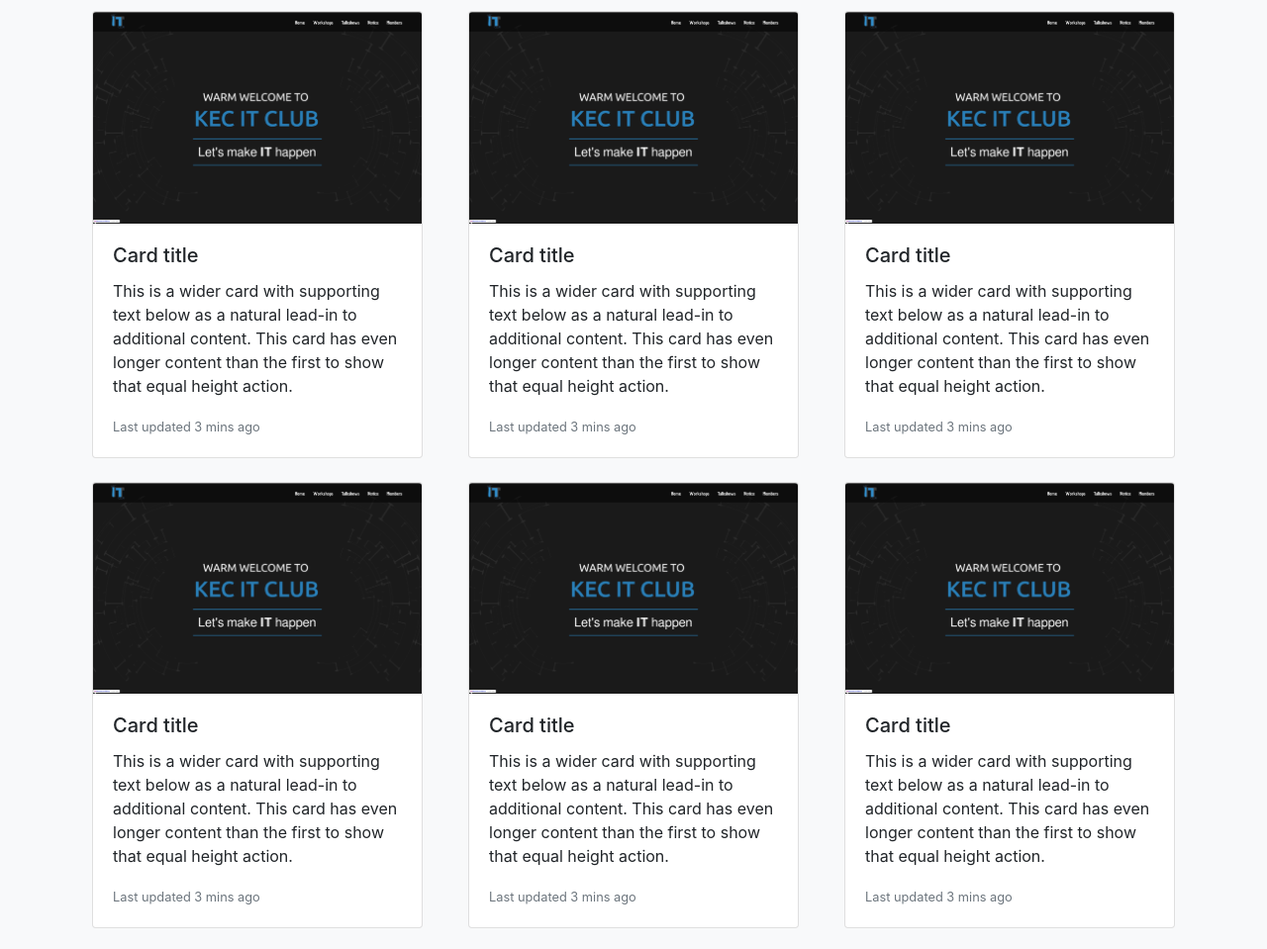
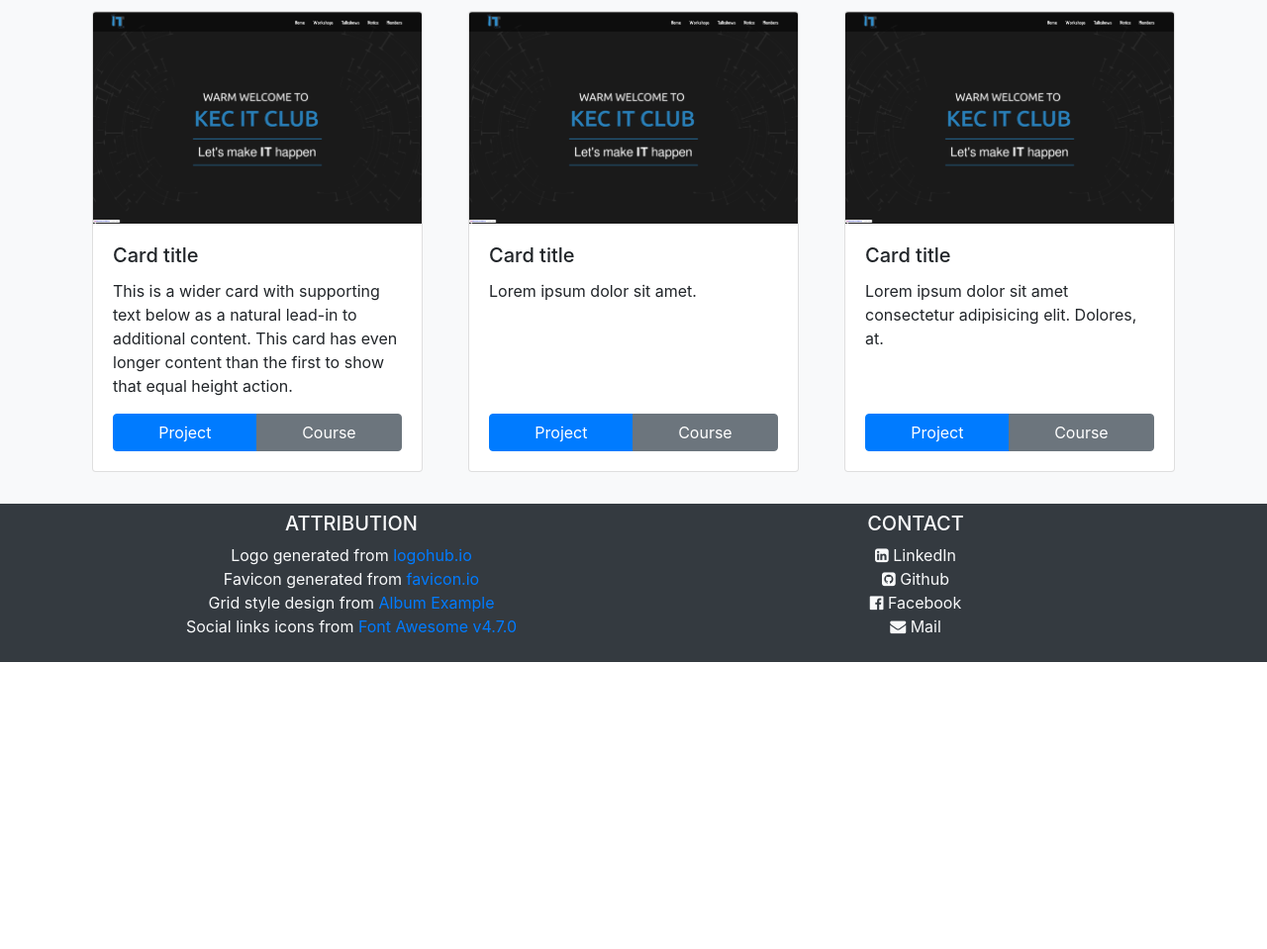
Before and after one commit to OjeshManandhar/Web-designing-practice, a plain HTML site: page home/html/index.html in a window 1280 px wide. Shown: the part 361-1320 px from the top of the page at 99% size. After the commit the page ends 1030 px from the top, so only its background shows below. Drawn offline with nearby package versions, Linux system fonts and the light colour scheme.

Commit message:
Add card buttons

```diff
--- a/home/html/index.html
+++ b/home/html/index.html
@@ -3,7 +3,7 @@
   <head>
     <meta charset="UTF-8" />
     <meta
-      name="viewport"
+      name="Projectport"
       content="width=device-width, initial-scale=1, shrink-to-fit=no, minimum-scale=1"
     />
     <title>Web Development Practice</title>
@@ -59,152 +59,82 @@
       </div>
     </header>
 
-    <!-- <div class="card">
-      <img
-        src="./../images/clubSite-ss.png"
-        class="card-img-top"
-        alt="Screenshot"
-      />
-      <div class="card-body">
-        <h5 class="card-title">Card title</h5>
-        <p class="card-text">
-          This is a wider card with supporting text below as a natural
-          lead-in to additional content. This card has even longer content
-          than the first to show that equal height action.
-        </p>
-        <p class="card-text">
-          <small class="text-muted">Last updated 3 mins ago</small>
-        </p>
-      </div>
-    </div> -->
-
     <main class="projects container-fluid bg-light py-3" role="main">
       <div class="wrapper container">
         <!-- <div class="long-div"></div> -->
 
-        <div class="row justify-content-around">
-          <div class="col-sm-8 col-md-6 col-lg-4">
+        <div class="row">
+          <div class="col-sm-8 col-md-6 col-lg-4 d-flex align-items-stretch">
             <div class="card m-2 mb-3">
               <img
                 src="./../images/clubSite-ss.png"
                 class="card-img-top"
                 alt="Screenshot"
               />
-              <div class="card-body">
+              <div class="card-body d-flex flex-column">
                 <h5 class="card-title">Card title</h5>
                 <p class="card-text">
                   This is a wider card with supporting text below as a natural
                   lead-in to additional content. This card has even longer
                   content than the first to show that equal height action.
                 </p>
-                <p class="card-text">
-                  <small class="text-muted">Last updated 3 mins ago</small>
-                </p>
+                <div
+                  class="btn-group mt-auto"
+                  role="group"
+                  aria-label="Basic example"
+                >
+                  <a href="#" class="btn btn-primary">Project</a>
+                  <a href="#" class="btn btn-secondary">Course</a>
+                </div>
               </div>
             </div>
           </div>
 
-          <div class="col-sm-8 col-md-6 col-lg-4">
+          <div class="col-sm-8 col-md-6 col-lg-4 d-flex align-items-stretch">
             <div class="card m-2 mb-3">
               <img
                 src="./../images/clubSite-ss.png"
                 class="card-img-top"
                 alt="Screenshot"
               />
-              <div class="card-body">
+              <div class="card-body d-flex flex-column">
                 <h5 class="card-title">Card title</h5>
                 <p class="card-text">
-                  This is a wider card with supporting text below as a natural
-                  lead-in to additional content. This card has even longer
-                  content than the first to show that equal height action.
+                  Lorem ipsum dolor sit amet.
                 </p>
-                <p class="card-text">
-                  <small class="text-muted">Last updated 3 mins ago</small>
-                </p>
+                <div
+                  class="btn-group mt-auto"
+                  role="group"
+                  aria-label="Basic example"
+                >
+                  <a href="#" class="btn btn-primary">Project</a>
+                  <a href="#" class="btn btn-secondary">Course</a>
+                </div>
               </div>
             </div>
           </div>
 
-          <div class="col-sm-8 col-md-6 col-lg-4">
+          <div class="col-sm-8 col-md-6 col-lg-4 d-flex align-items-stretch">
             <div class="card m-2 mb-3">
               <img
                 src="./../images/clubSite-ss.png"
                 class="card-img-top"
                 alt="Screenshot"
               />
-              <div class="card-body">
+              <div class="card-body d-flex flex-column">
                 <h5 class="card-title">Card title</h5>
                 <p class="card-text">
-                  This is a wider card with supporting text below as a natural
-                  lead-in to additional content. This card has even longer
-                  content than the first to show that equal height action.
+                  Lorem ipsum dolor sit amet consectetur adipisicing elit.
+                  Dolores, at.
                 </p>
-                <p class="card-text">
-                  <small class="text-muted">Last updated 3 mins ago</small>
-                </p>
-              </div>
-            </div>
-          </div>
-
-          <div class="col-sm-8 col-md-6 col-lg-4">
-            <div class="card m-2 mb-3">
-              <img
-                src="./../images/clubSite-ss.png"
-                class="card-img-top"
-                alt="Screenshot"
-              />
-              <div class="card-body">
-                <h5 class="card-title">Card title</h5>
-                <p class="card-text">
-                  This is a wider card with supporting text below as a natural
-                  lead-in to additional content. This card has even longer
-                  content than the first to show that equal height action.
-                </p>
-                <p class="card-text">
-                  <small class="text-muted">Last updated 3 mins ago</small>
-                </p>
-              </div>
-            </div>
-          </div>
-
-          <div class="col-sm-8 col-md-6 col-lg-4">
-            <div class="card m-2 mb-3">
-              <img
-                src="./../images/clubSite-ss.png"
-                class="card-img-top"
-                alt="Screenshot"
-              />
-              <div class="card-body">
-                <h5 class="card-title">Card title</h5>
-                <p class="card-text">
-                  This is a wider card with supporting text below as a natural
-                  lead-in to additional content. This card has even longer
-                  content than the first to show that equal height action.
-                </p>
-                <p class="card-text">
-                  <small class="text-muted">Last updated 3 mins ago</small>
-                </p>
-              </div>
-            </div>
-          </div>
-
-          <div class="col-sm-8 col-md-6 col-lg-4">
-            <div class="card m-2 mb-3">
-              <img
-                src="./../images/clubSite-ss.png"
-                class="card-img-top"
-                alt="Screenshot"
-              />
-              <div class="card-body">
-                <h5 class="card-title">Card title</h5>
-                <p class="card-text">
-                  This is a wider card with supporting text below as a natural
-                  lead-in to additional content. This card has even longer
-                  content than the first to show that equal height action.
-                </p>
-                <p class="card-text">
-                  <small class="text-muted">Last updated 3 mins ago</small>
-                </p>
+                <div
+                  class="btn-group mt-auto"
+                  role="group"
+                  aria-label="Basic example"
+                >
+                  <a href="#" class="btn btn-primary">Project</a>
+                  <a href="#" class="btn btn-secondary">Course</a>
+                </div>
               </div>
             </div>
           </div>
```
